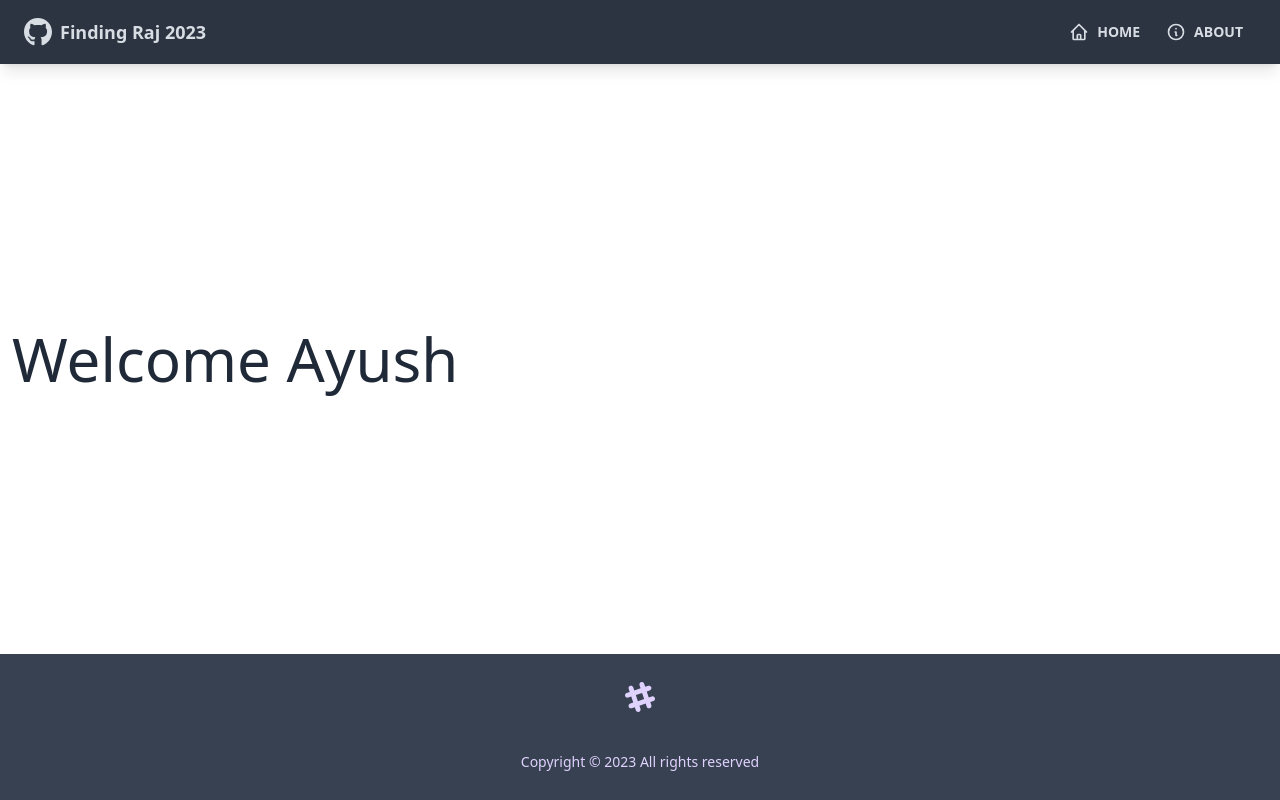
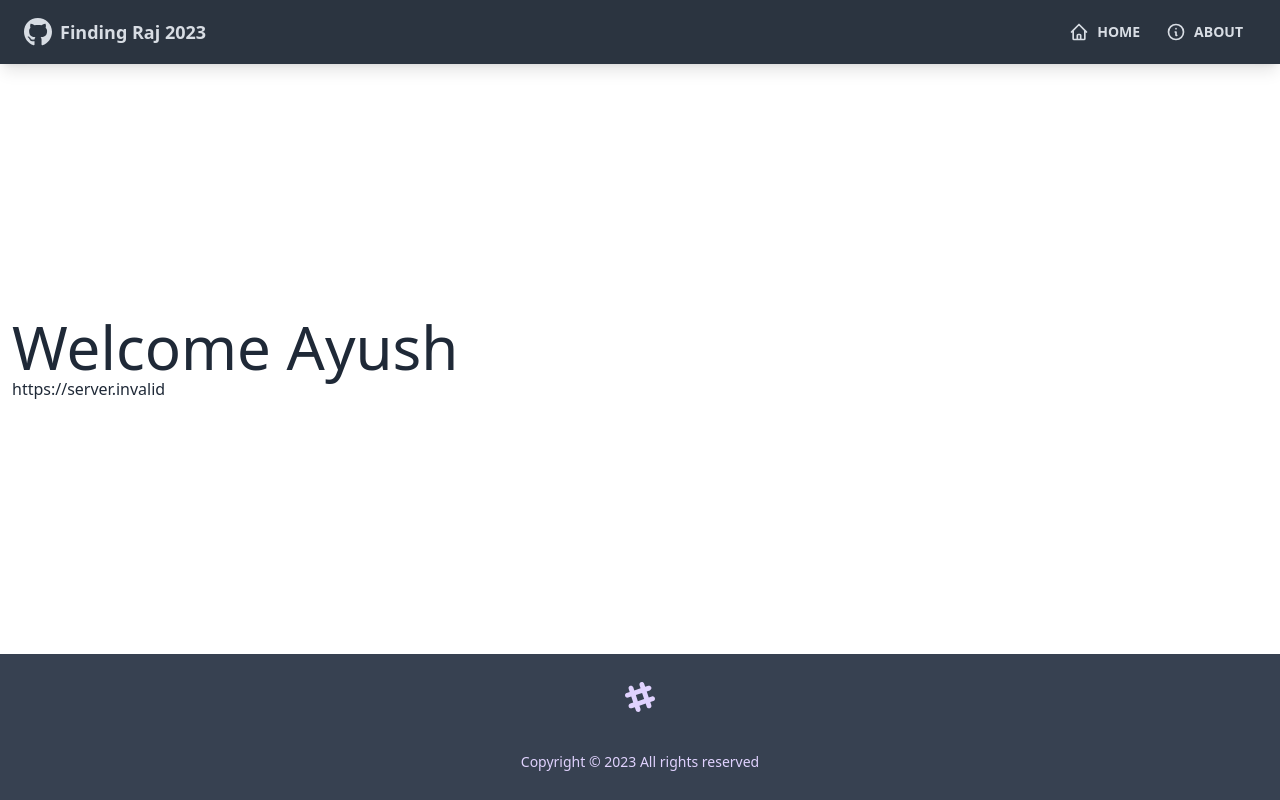
Before and after one commit to Ayush29Ayush/Finding-Raj-2023, a React (Vite) app: page / in a window 1280 px wide. Built offline with nearby package versions, Linux system fonts and the light colour scheme; no server answers.

Commit message:
test: env variable testing done

```diff
--- a/src/pages/Home.jsx
+++ b/src/pages/Home.jsx
@@ -2,6 +2,7 @@ function Home() {
   return (
     <div>
       <h1 className="text-6xl">Welcome Ayush</h1>
+      {import.meta.env.VITE_GITHUB_URL}
     </div>
   );
 }
```
